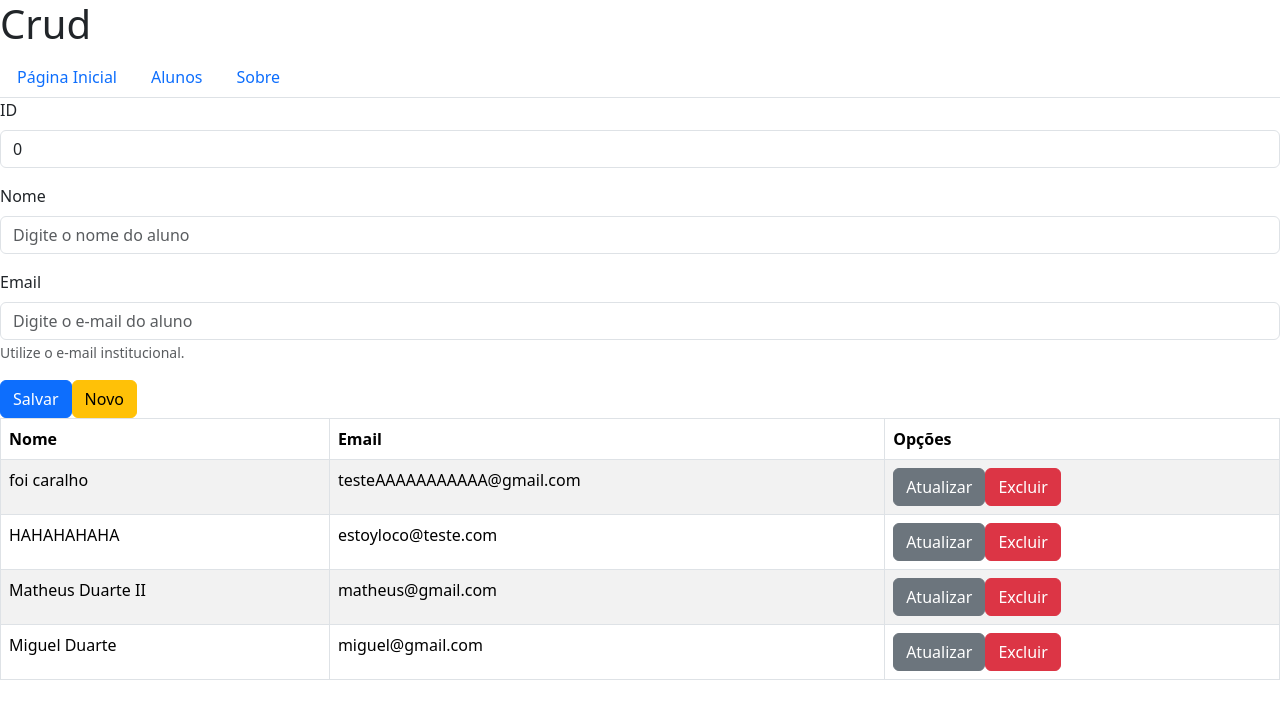
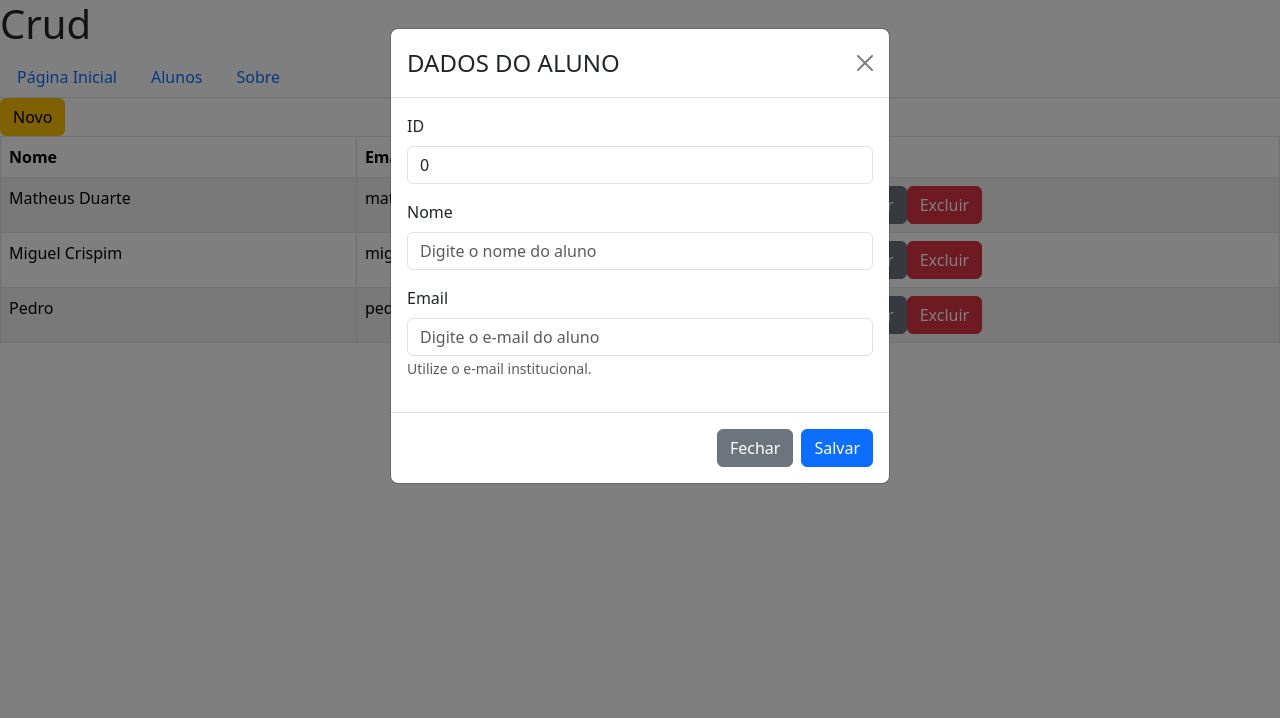
Before and after one commit to matheusduartedevs/CRUD-react, a React (Vite) app: page /alunos in a window 1280 px wide. Both pictures are taken after a click on the button "Novo". Shown: the top 718 px of the page. Built offline with nearby package versions, Linux system fonts and the light colour scheme; data requests are answered from the project's data file.

Commit message:
modal adicionado

```diff
--- a/db.json
+++ b/db.json
@@ -1,24 +1,19 @@
 {
   "alunos": [
     {
-      "id": 1,
-      "nome": "foi caralho",
-      "email": "testeAAAAAAAAAAA@gmail.com"
+      "nome": "Matheus Duarte",
+      "email": "matheus@email.com",
+      "id": 1
     },
     {
-      "nome": "HAHAHAHAHA",
-      "email": "estoyloco@teste.com",
+      "nome": "Miguel Crispim",
+      "email": "miguel@email.com",
       "id": 2
     },
     {
       "id": 3,
-      "nome": "Matheus Duarte II",
-      "email": "matheus@gmail.com"
-    },
-    {
-      "nome": "Miguel Duarte",
-      "email": "miguel@gmail.com",
-      "id": 4
+      "nome": "Pedro",
+      "email": "pedro@email.com"
     }
   ]
 }
--- a/src/components/Alunos.jsx
+++ b/src/components/Alunos.jsx
@@ -1,5 +1,5 @@
 import React from 'react'
-import { Table, Button, Form } from 'react-bootstrap'
+import { Table, Button, Form, Modal } from 'react-bootstrap'
 
 class Alunos extends React.Component {
     constructor(props) {
@@ -9,7 +9,8 @@ class Alunos extends React.Component {
             id: 0,
             nome: '',
             email: '',
-            alunos: []
+            alunos: [],
+            modalAberto: false
         }
     }
 
@@ -30,6 +31,7 @@ class Alunos extends React.Component {
                     nome: aluno.nome,
                     email: aluno.email
                 })
+                this.abrirModal()
             })
     }
 
@@ -139,6 +141,7 @@ class Alunos extends React.Component {
 
             this.atualizarAluno(aluno)
         }
+        this.fecharModal()
     }
 
     reset = () => {
@@ -149,11 +152,33 @@ class Alunos extends React.Component {
                 email: ''
             }
         )
+        this.abrirModal()
+    }
+
+    fecharModal = () => {
+        this.setState(
+            {
+                modalAberto: false
+            }
+        )
+    }
+
+    abrirModal = () => {
+        this.setState(
+            {
+                modalAberto: true
+            }
+        )
     }
 
     render() {
         return (
             <div>
+                <Modal show={this.state.modalAberto} onHide={this.fecharModal}>
+                    <Modal.Header closeButton>
+                        <Modal.Title>DADOS DO ALUNO</Modal.Title>
+                    </Modal.Header>
+                    <Modal.Body>
                         <Form>
                             <Form.Group className="mb-3">
                                 <Form.Label>ID</Form.Label>
@@ -172,13 +197,20 @@ class Alunos extends React.Component {
                                     Utilize o e-mail institucional.
                                 </Form.Text>
                             </Form.Group>
+                        </Form>
+                    </Modal.Body>
+                    <Modal.Footer>
+                        <Button variant="secondary" onClick={this.fecharModal}>
+                            Fechar
+                        </Button>
                         <Button variant="primary" onClick={this.submit} >
                             Salvar
                         </Button>
+                    </Modal.Footer>
+                </Modal>
                 <Button variant="warning" onClick={this.reset} >
                     Novo
                 </Button>
-                </Form>
 
                 {this.renderTabela()}
             </div>
```
Lines whose indentation alone changed are shown as unchanged.
